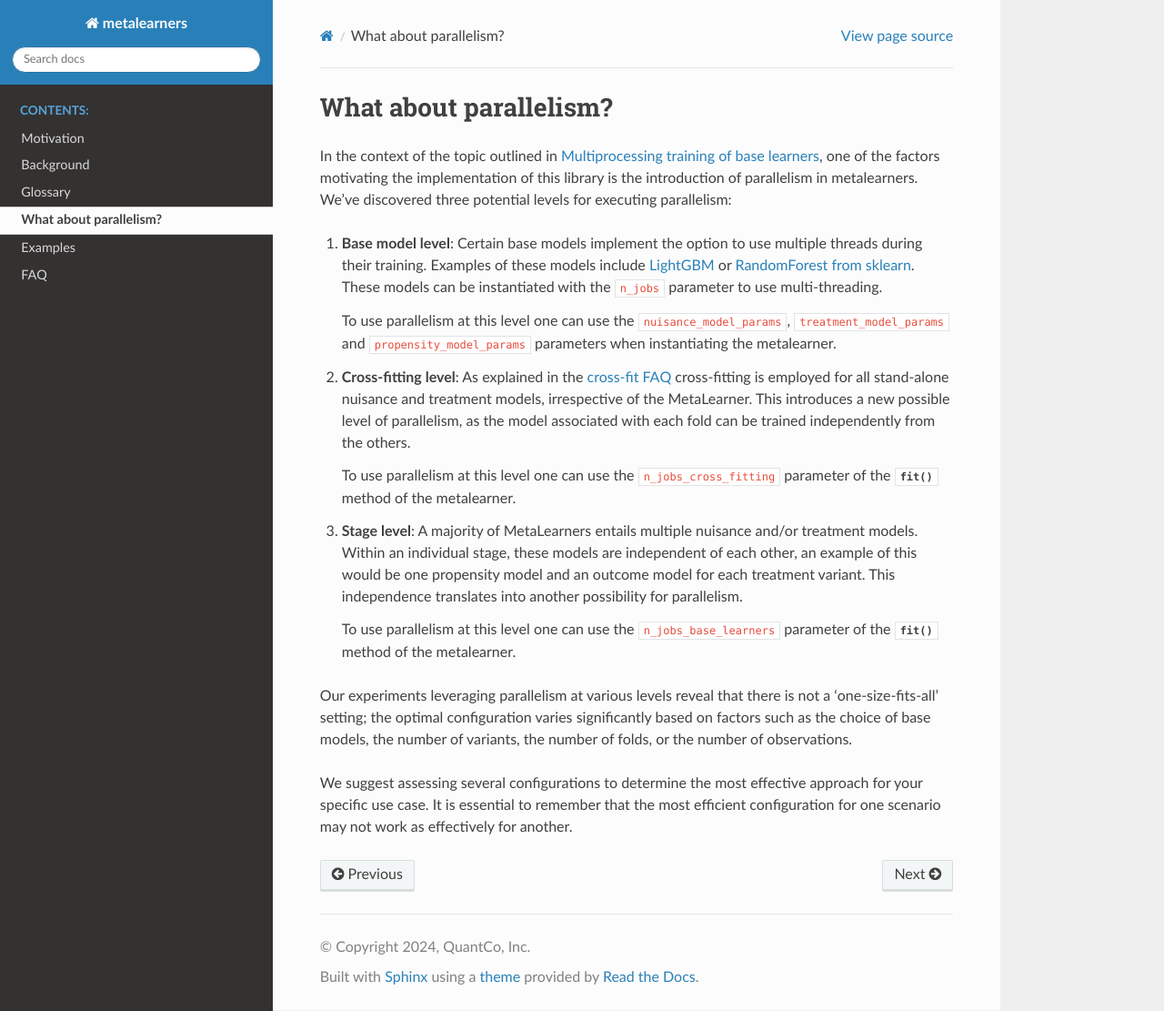
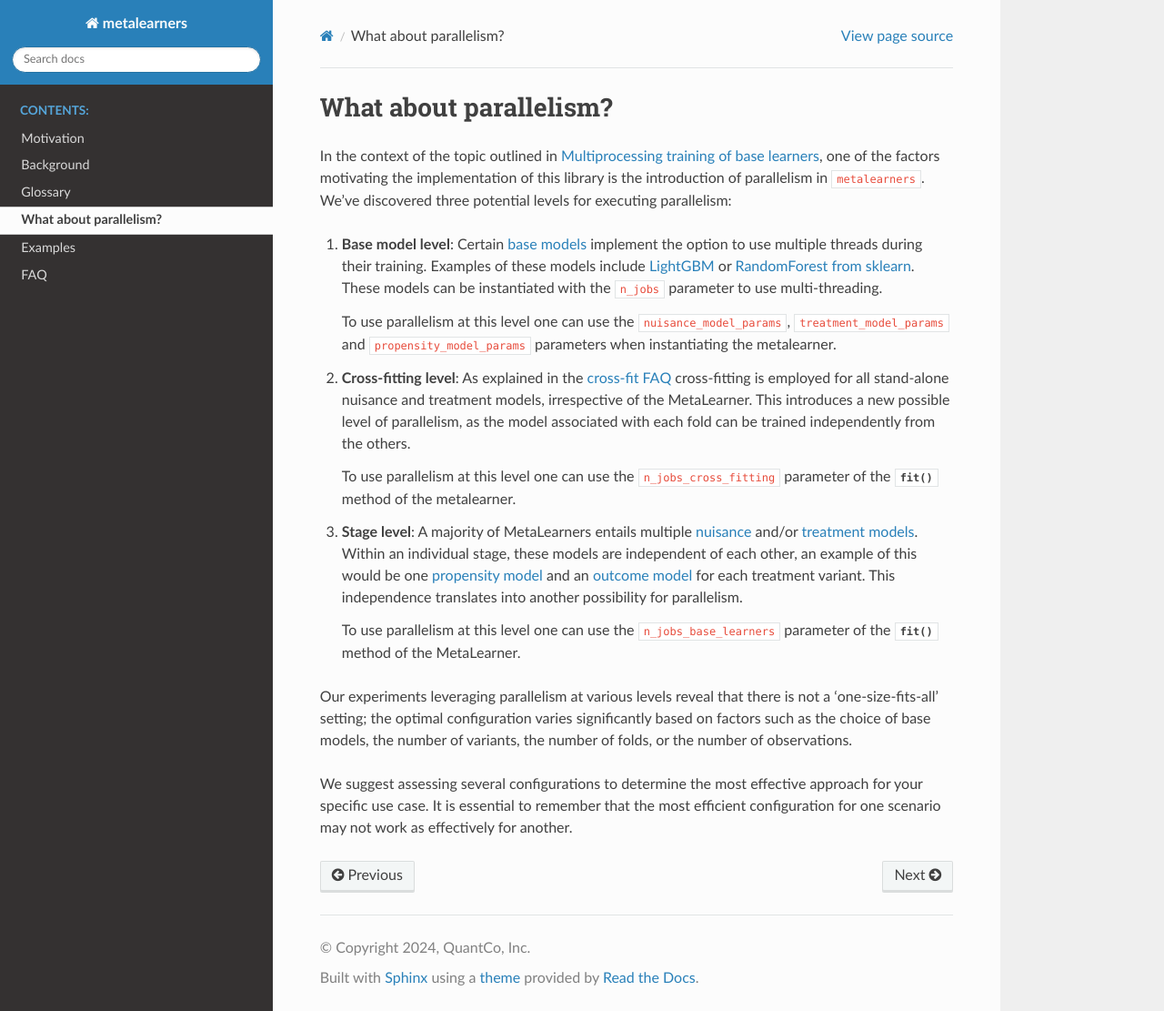
Before and after one commit to Quantco/metalearners, a Sphinx documentation site: the page built from docs/parallelism.rst, in a window 1280 px wide and 1111 px high. Shown: the whole window at 91% size. Built offline with Sphinx 7.4.7 and the Read the Docs theme 2.0.0, drawn with Linux system fonts in a browser that asks for light colours; pages that are not in the unit, such as notebooks, are missing from menus; part of the change alters nothing that is shown.

```diff
--- a/docs/parallelism.rst
+++ b/docs/parallelism.rst
@@ -4,10 +4,10 @@ What about parallelism?
 ************************
 
 In the context of the topic outlined in :ref:`Motivation_multiprocessing`, one of the factors
-motivating the implementation of this library is the introduction of parallelism in metalearners.
+motivating the implementation of this library is the introduction of parallelism in ``metalearners``.
 We've discovered three potential levels for executing parallelism:
 
-#.  **Base model level**: Certain base models implement the option to use multiple threads
+#.  **Base model level**: Certain :term:`base models <Base model>` implement the option to use multiple threads
     during their training. Examples of these models include
     `LightGBM <https://lightgbm.readthedocs.io/en/latest/pythonapi/lightgbm.LGBMRegressor.html#lightgbm.LGBMRegressor>`_
     or `RandomForest from sklearn <https://scikit-learn.org/stable/modules/generated/sklearn.ensemble.RandomForestRegressor.html>`_.
@@ -25,13 +25,15 @@ We've discovered three potential levels for executing parallelism:
     To use parallelism at this level one can use the ``n_jobs_cross_fitting`` parameter of the
     :py:meth:`~metalearners.metalearner.MetaLearner.fit` method of the metalearner.
 
-#.  **Stage level**: A majority of MetaLearners entails multiple nuisance and/or treatment models.
+#.  **Stage level**: A majority of MetaLearners entails multiple
+    :term:`nuisance<Nuisance model>` and/or :term:`treatment models<Treatment effect model>`.
     Within an individual stage, these models are independent of each other, an example of
-    this would be one propensity model and an outcome model for each treatment variant.
+    this would be one :term:`propensity model<Propensity model>` and
+    an :term:`outcome model<Outcome model>` for each treatment variant.
     This independence translates into another possibility for parallelism.
 
     To use parallelism at this level one can use the ``n_jobs_base_learners`` parameter of the
-    :py:meth:`~metalearners.metalearner.MetaLearner.fit` method of the metalearner.
+    :py:meth:`~metalearners.metalearner.MetaLearner.fit` method of the MetaLearner.
 
 Our experiments leveraging parallelism at various levels reveal that there is not a
 'one-size-fits-all' setting; the optimal configuration varies significantly based on factors
```
